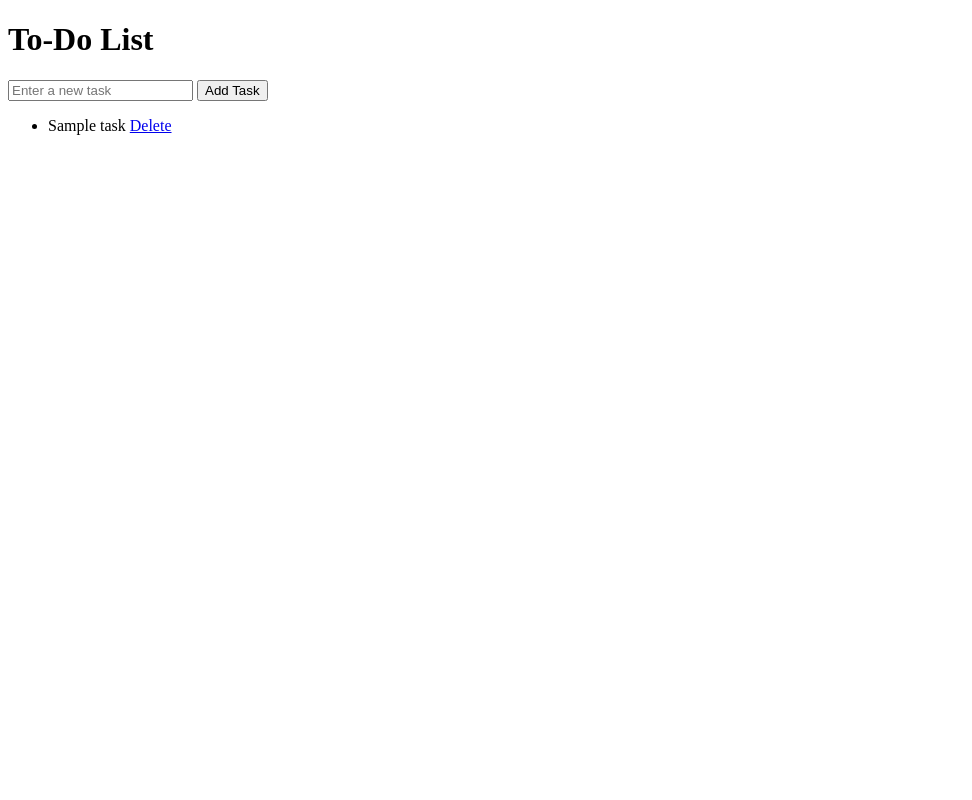
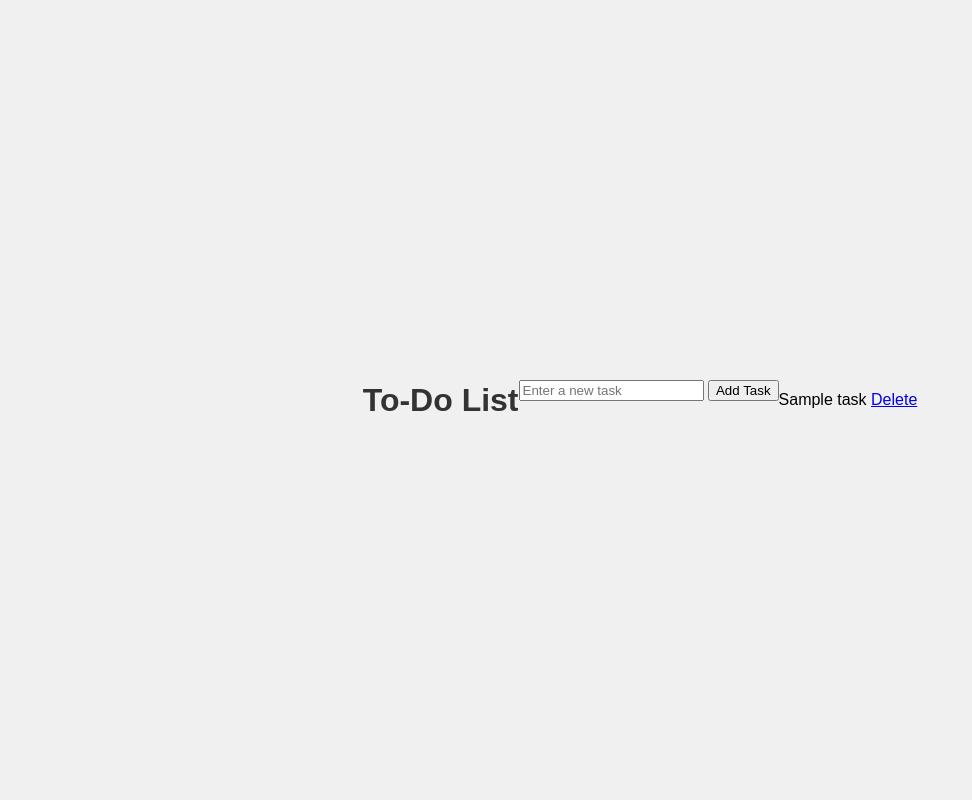
Before and after one commit to ROBERTSPHXINTERNET/flask-todo-app, a Flask app: template templates/index.html in a window 1280 px wide. Shown: the whole page, without its empty margins (0-972 px from the left). Run offline with Flask 3, Linux system fonts and the light colour scheme; the template is opened without the code that fills it: most values are stand-ins (such as "Sample title", 1, 10 or a date in 2020).

Commit message:
Added basic styling for To-Do List app

```diff
--- /dev/null
+++ b/static/style.css
@@ -0,0 +1,22 @@
+body {
+    font-family: Arial, Helvetica, sans-serif;
+    display: flex;
+    justify-content: center;
+    align-items: center;
+    min-height: 100vh;
+    margin: 0;
+    background-color: #f0f0f0;
+}
+
+h1 {
+    color: #333;
+}
+
+ul {
+    list-style: none;
+    padding: 0;
+}
+
+form {
+    margin-bottom: 20px;
+}
--- a/templates/index.html
+++ b/templates/index.html
@@ -4,6 +4,7 @@
     <meta charset="UTF-8">
     <meta name="viewport" content="width=device-width, initial-scale=1.0">
     <title>To-Do List</title>
+    <link rel="stylesheet" href="{{ url_for('static', filename='style.css') }}">
 </head>
 <body>
     <h1>To-Do List</h1>
```
